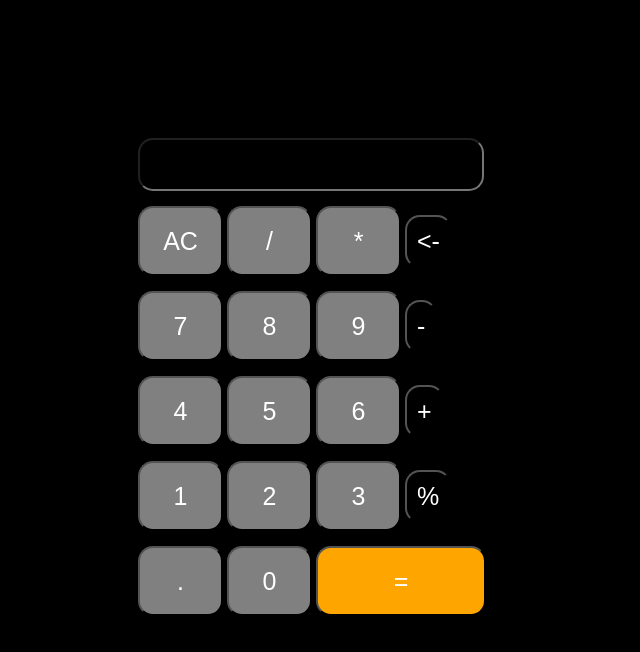
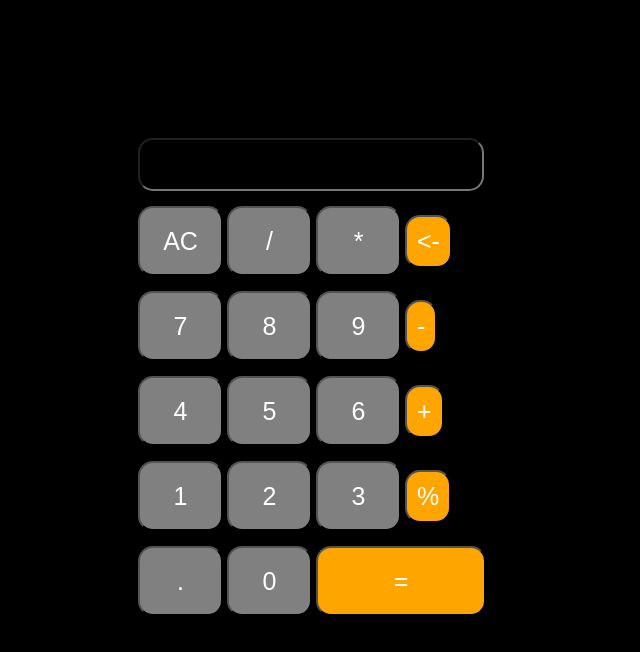
Before and after one commit to AmarachiChukwuma/calculator, a plain HTML site: page index.html in a window 1280 px wide. Shown: the whole page, without its empty margins (0-640 px from the left). Drawn offline with Linux system fonts and the light colour scheme.

Commit message:
Update styles.css

```diff
--- a/styles.css
+++ b/styles.css
@@ -45,6 +45,10 @@ input .display{
     color: black;
 }
 
+.button2{
+    background: orange;
+}
+
 .equal{
     width: 170px;
     height: 70px;
```
